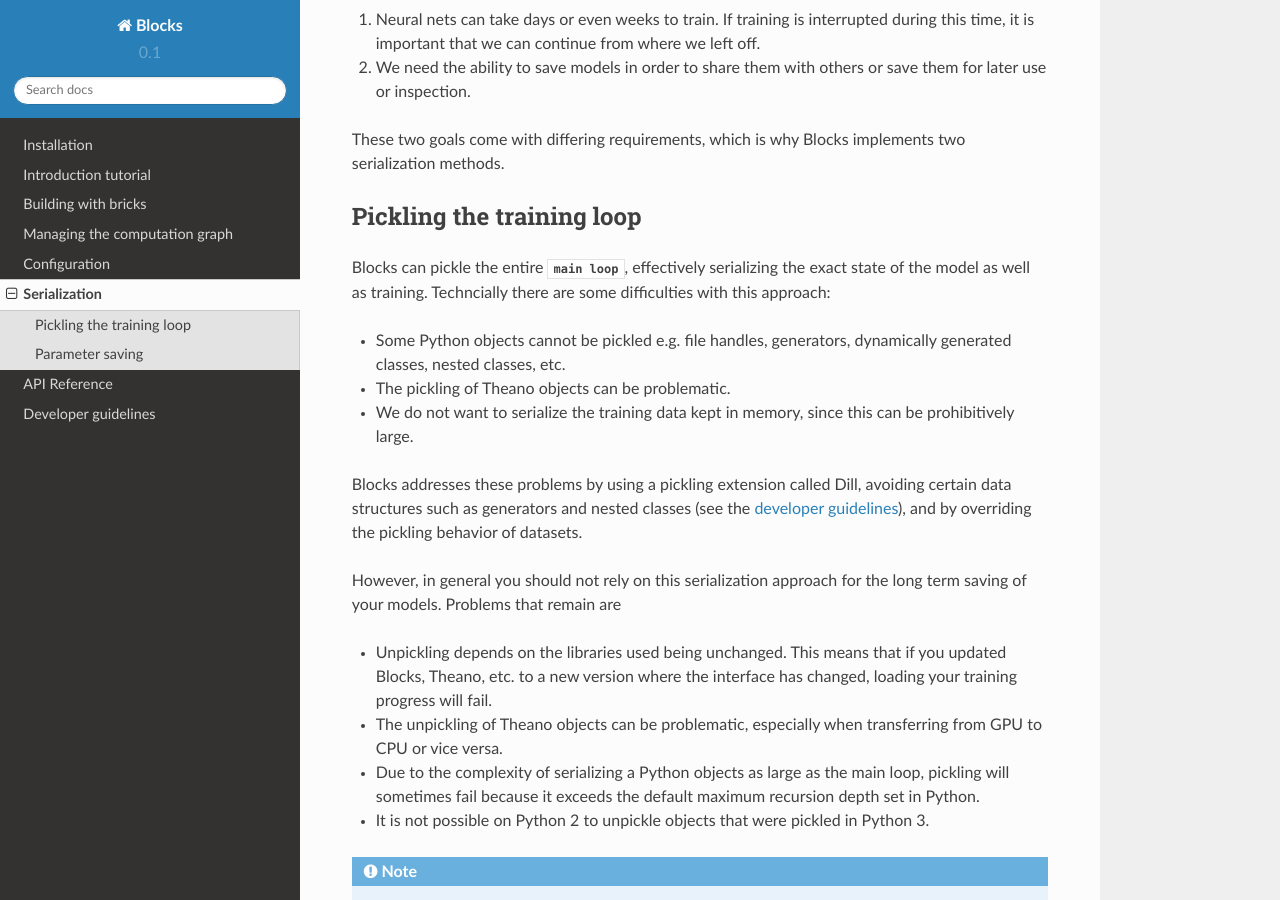
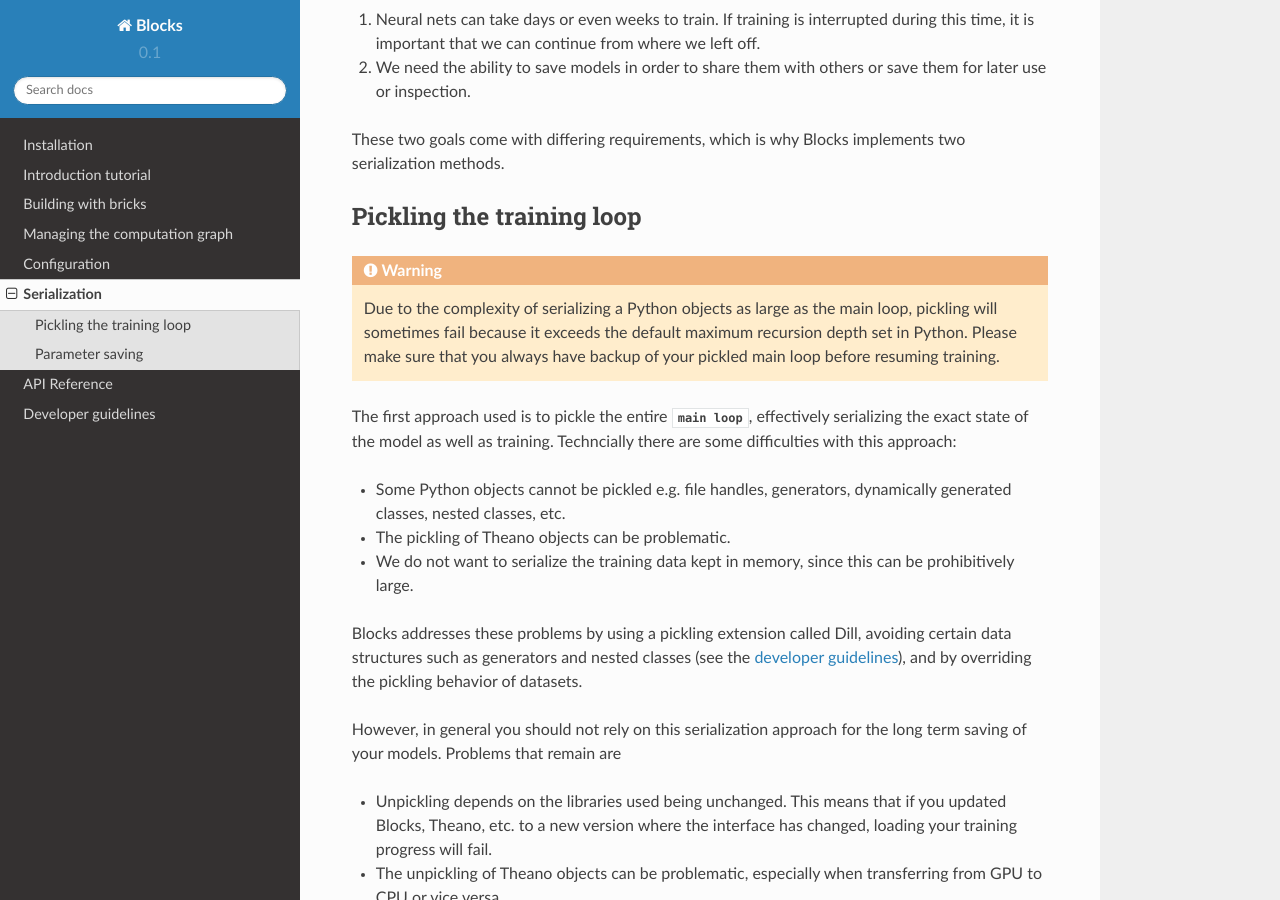
Before and after one commit to mila-iqia/blocks, a Sphinx documentation site: the page built from docs/serialization.rst, in a window 1280 px wide and 900 px high, scrolled down 200 px. Built offline with Sphinx 7.4.7 and the Read the Docs theme 2.0.0, drawn with Linux system fonts in a browser that asks for light colours.

Commit message:
Rewording serialization

```diff
--- a/docs/developer_guidelines.rst
+++ b/docs/developer_guidelines.rst
@@ -135,6 +135,8 @@ Not doing so `clobbers the original traceback`_, making it impossible to use
 
 .. _clobbers the original traceback: http://www.ianbicking.org/blog/2007/09/re-raising-exceptions.html
 
+.. _serialization_guidelines:
+
 Serialization
 ~~~~~~~~~~~~~
 To ensure the reproducibility of scientific experiments Blocks tries to make
--- a/docs/serialization.rst
+++ b/docs/serialization.rst
@@ -16,9 +16,17 @@ two serialization methods.
 Pickling the training loop
 --------------------------
 
-Blocks can pickle the entire :class:`main loop <blocks.main_loop.MainLoop>`,
-effectively serializing the exact state of the model as well as training.
-Techncially there are some difficulties with this approach:
+.. warning::
+
+   Due to the complexity of serializing a Python objects as large as the main
+   loop, pickling will sometimes fail because it exceeds the default maximum
+   recursion depth set in Python. Please make sure that you always have backup
+   of your pickled main loop before resuming training.
+
+The first approach used is to pickle the entire :class:`main loop
+<blocks.main_loop.MainLoop>`, effectively serializing the exact state of the
+model as well as training.  Techncially there are some difficulties with this
+approach:
 
 * Some Python objects cannot be pickled e.g. file handles, generators,
   dynamically generated classes, nested classes, etc.
@@ -28,7 +36,7 @@ Techncially there are some difficulties with this approach:
 
 Blocks addresses these problems by using a pickling extension called Dill,
 avoiding certain data structures such as generators and nested classes (see the
-:doc:`developer guidelines <developer_guidelines>`), and by overriding the
+:ref:`developer guidelines <serialization_guidelines>`), and by overriding the
 pickling behavior of datasets.
 
 However, in general you should not rely on this serialization approach for the
```
Also changed, not shown: other parts of docs/serialization.rst (+0 -3 lines).
